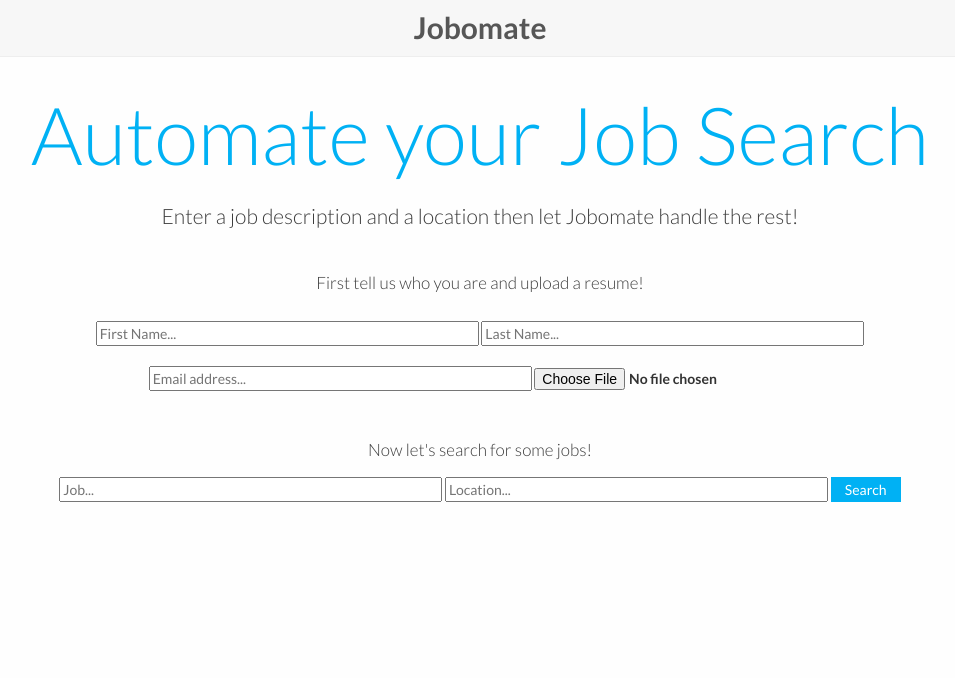
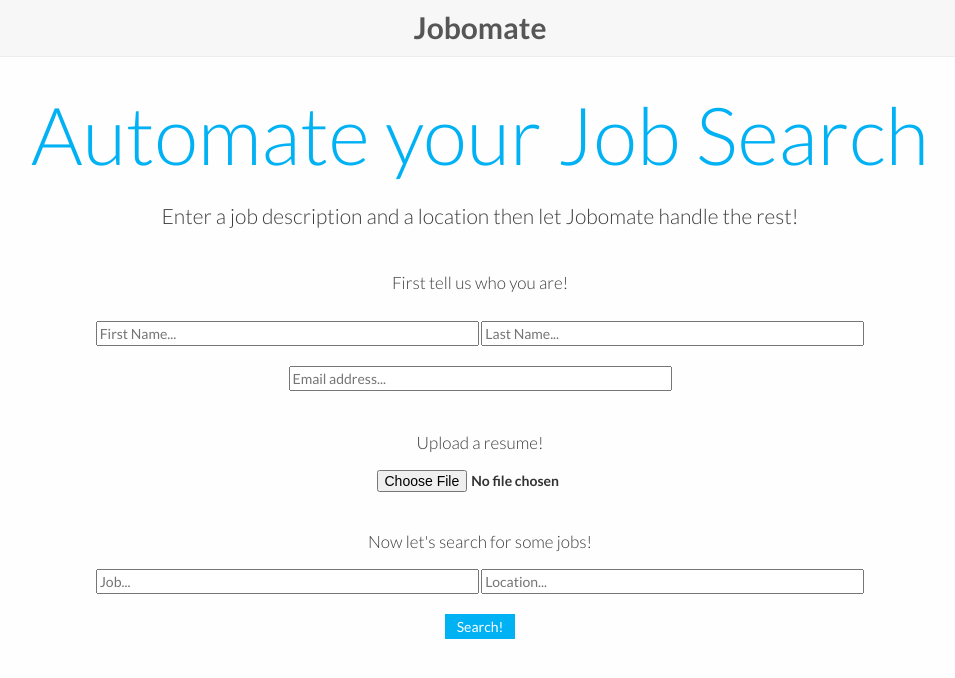
Before and after one commit to mandeep/Job-Automate, a Django app: page / in a window 1280 px wide. Shown: the top 678 px of the page, without its empty margins (160-1115 px from the left). Run offline with Django 3.2, Linux system fonts and the light colour scheme; some libraries are stand-ins or nearby versions.

Commit message:
Added new div and meta

```diff
--- a/jobautomate/web_search/templates/web_search/index.html
+++ b/jobautomate/web_search/templates/web_search/index.html
@@ -2,6 +2,7 @@
 <!DOCTYPE html>
 <html>
     <head>
+        <meta name="viewport" content="width=device-width, initial-scale=1">
         <link href="https://maxcdn.bootstrapcdn.com/bootstrap/3.3.6/css/bootstrap.min.css" rel="stylesheet" integrity="sha256-7s5uDGW3AHqw6xtJmNNtr+OBRJUlgkNJEo78P4b0yRw= sha512-nNo+yCHEyn0smMxSswnf/OnX6/KwJuZTlNZBjauKhTK0c+zT+q5JOCx0UFhXQ6rJR9jg6Es8gPuD2uZcYDLqSw==" crossorigin="anonymous">
         <link rel="stylesheet" href="{% static 'css/web_search.css' %}">
         <link href='https://fonts.googleapis.com/css?family=Lato:400,700,300' rel='stylesheet' type='text/css'>
@@ -23,7 +24,7 @@
         </div>
         <div class="information_details">
             <p>
-            First tell us who you are and upload a resume!
+            First tell us who you are!
             </p>
         </div>
         <div class="container">
@@ -34,10 +35,15 @@
             <input type="text" size="50" maxlength="50" name="last_name" placeholder="Last Name..." />
             <br><br>
             <input type="email" size="50" maxlength="50" name="email" placeholder="Email address..." />
+            </p>
+        </div>
+        <div class="resume_text">
+        <p>Upload a resume!</p>
+        </div>
+        <div class="resume_upload">
             <label class="file_upload">
-            <input type="file" size="50" name="resume" />
+                <input type="file" size="50" name="resume" />
             </label>
-            </p>
         </div>
         <div class="job_text">
             <p>
@@ -50,7 +56,8 @@
                 {% csrf_token %}
                 <input type="text" size="50" maxlength="100" name="job_title" placeholder="Job..." />
                 <input type="text" size="50" maxlength="100" name="job_location" placeholder="Location..." />
-                <input type="submit" name="run" value="Search" />
+                <br><br>
+                <input type="submit" name="run" value="Search!" />
                 </form>
             </p>
         </div>
```
